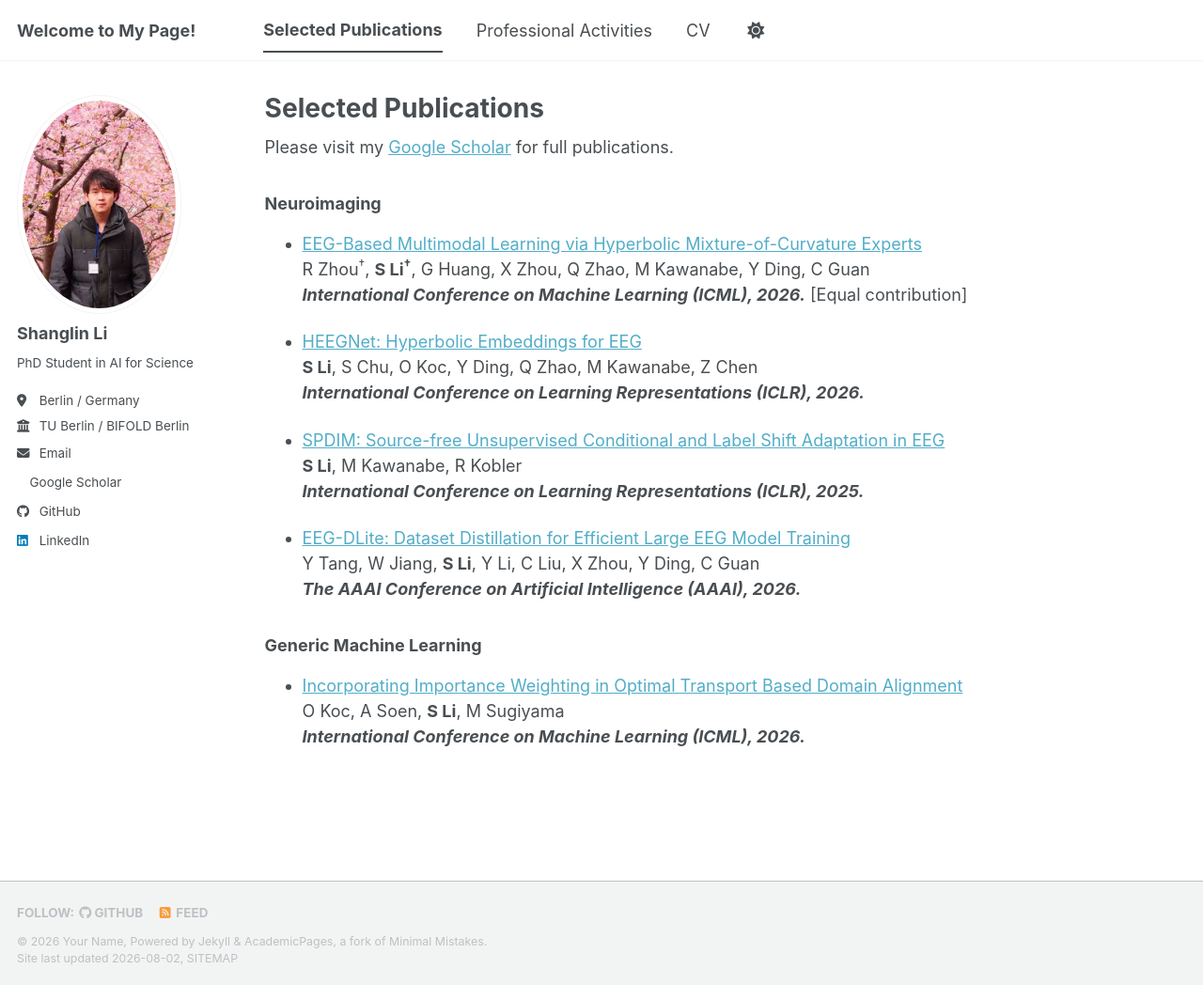
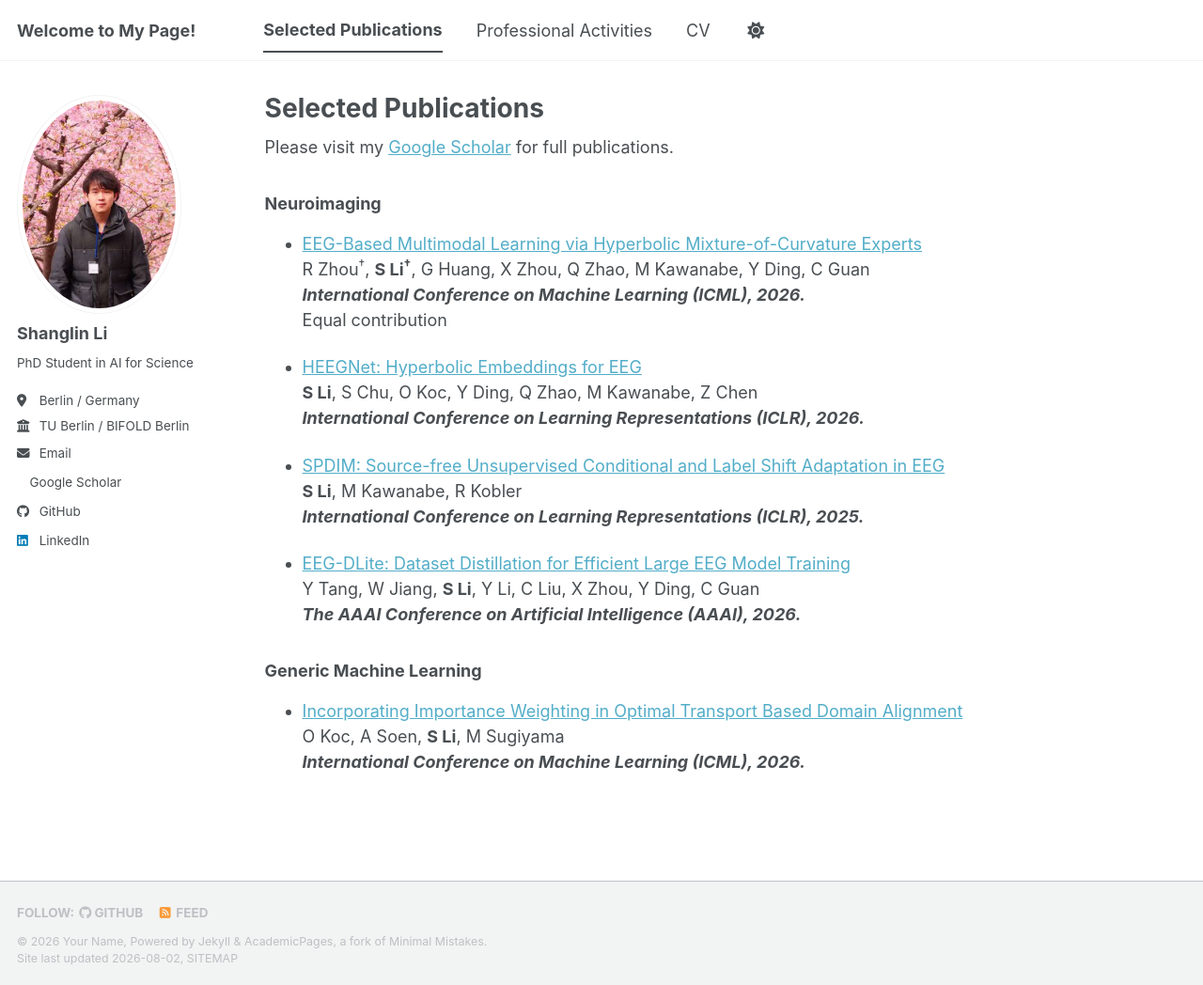
Before and after one commit to fightlesliefigt/fightlesliefigt.github.io, a Jekyll site: the page built from _pages/publications.html, in a window 1280 px wide and 1048 px high. Shown: the whole window at 94% size. Built offline with Jekyll 4.4.1, drawn with Linux system fonts in a browser that asks for light colours; a style sheet for code colours, icons or effects is not loaded.

```diff
--- a/_pages/publications.html
+++ b/_pages/publications.html
@@ -12,9 +12,12 @@ Please visit my <a href="https://scholar.google.com/citations?user=ZfbvnHkAAAAJ"
 <li><p>
 <a href="https://openreview.net/forum?id=VSn4wLFd2p">EEG-Based Multimodal Learning via Hyperbolic Mixture-of-Curvature Experts</a><br />
 R Zhou<sup>†</sup>, <b>S Li<sup>†</sup></b>, G Huang, X Zhou, Q Zhao, M Kawanabe, Y Ding, C Guan<br />
-<i><b>International Conference on Machine Learning (ICML), 2026.</b></i> [Equal contribution]
+<i><b>International Conference on Machine Learning (ICML), 2026.</b></i>
+<br />
+Equal contribution
 </p></li>
 </ul>
+
 
 
 <ul>
```
